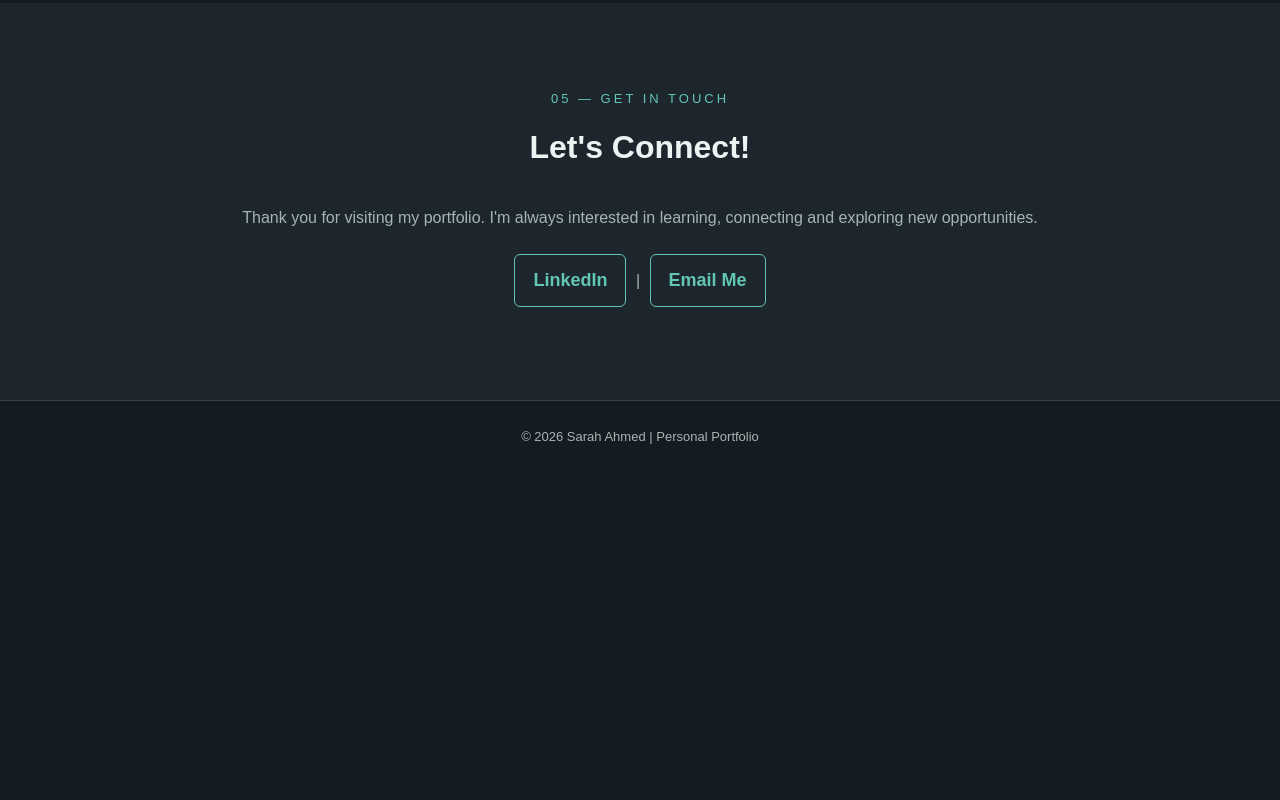
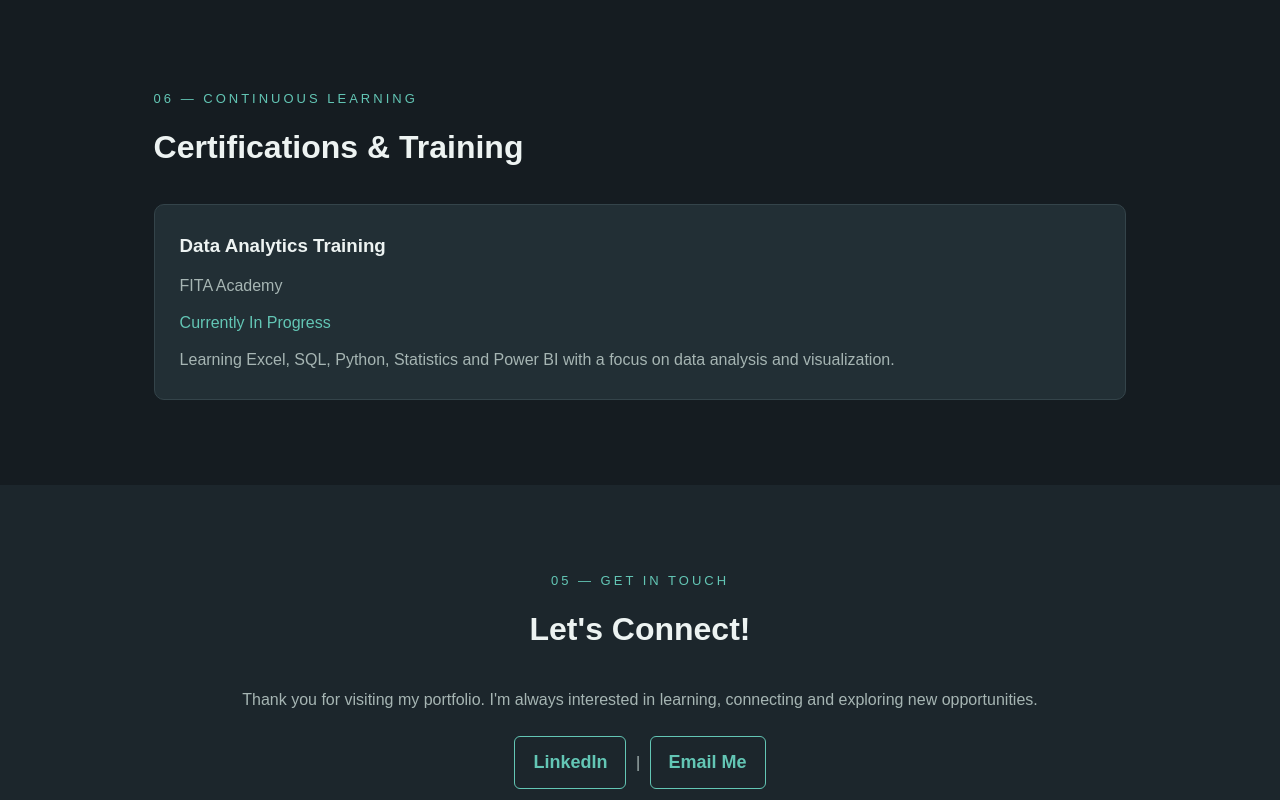
Before and after one commit to sarahdata-ad/sarahdata-ad.github.io, a plain HTML site: page index.html in a window 1280 px wide. Shown: the part 3728-4528 px from the top of the page. Before the commit the page ends 4201 px from the top, so only its background shows below. Drawn offline with Linux system fonts and the light colour scheme.

Commit message:
Update index.html

```diff
--- a/index.html
+++ b/index.html
@@ -654,6 +654,34 @@
 
     </section>
 
+    <!-- Certifications & Training -->
+
+    <section id="certifications">
+
+        <div class="section-label">06 — CONTINUOUS LEARNING</div>
+
+        <h2 class="section-title">Certifications & Training</h2>
+
+        <div style="background: var(--card); border: 1px solid var(--border); padding: 25px; border-radius: 10px; margin-top: 25px;">
+
+            <h3>Data Analytics Training</h3>
+
+            <p style="color: var(--muted); margin-top: 10px;">
+                FITA Academy
+            </p>
+
+            <p style="color: var(--teal); margin-top: 10px;">
+                Currently In Progress
+            </p>
+
+            <p style="color: var(--muted); margin-top: 10px;">
+                Learning Excel, SQL, Python, Statistics and Power BI
+                with a focus on data analysis and visualization.
+            </p>
+
+        </div>
+
+    </section>
 
     <!-- Contact -->
 
```
